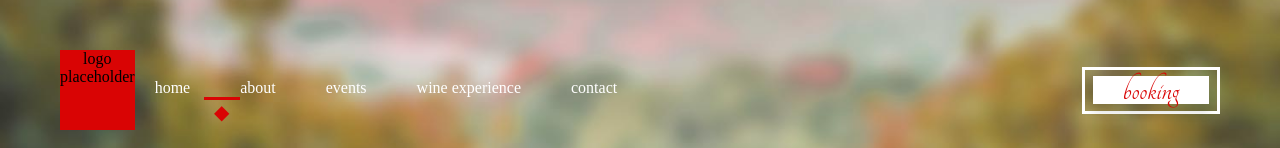
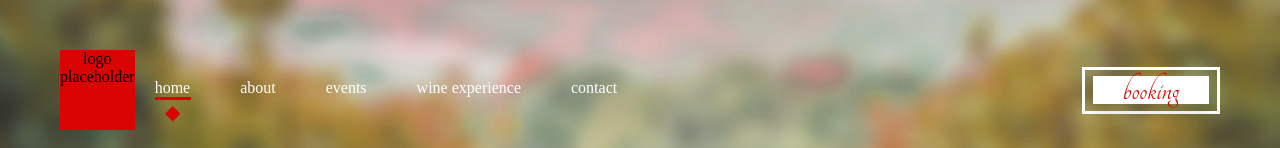
Before and after one commit to victoria-jones/dalmatia-vineyard, a React (Create React App) app: page / in a window 1280 px wide. Shown: the top 148 px of the page. Built offline with nearby package versions, Linux system fonts and the light colour scheme; a web font is replaced by a local one.

Commit message:
fixed the little bug in the website-navigation where the navigation link underline and diamond would not sit in the right position

```diff
--- a/src/components/website-navigation/website-navigation.component.jsx
+++ b/src/components/website-navigation/website-navigation.component.jsx
@@ -27,9 +27,8 @@ const WebsiteNavigation = ({ logoSize, navClass }) => {
             let leftOffset = document.querySelector(`a[href="${currentLocation}"]`).parentNode.offsetLeft;
             const parentOffset = document.querySelector(`a[href="${currentLocation}"]`).parentNode.parentNode.parentNode.offsetLeft;
 
-            //remove the size of the header logo from the offset and nav margin
-            leftOffset -= logoSize;
-            leftOffset -= parentOffset/5; //why its divide by five i don't really know but it worked :/
+            //remove the extra space from the parent element to get the correct offset
+            leftOffset -= parentOffset;
 
             setLinkUnderlineOffset(leftOffset);
             setLinkUnderlineWidth(linkWidth);
@@ -37,6 +36,9 @@ const WebsiteNavigation = ({ logoSize, navClass }) => {
             //set starting location of diamond
             setDiamondLocation(leftOffset);
             setDiamondWidth(linkWidth);
+
+            console.log(`parentOffset: ${parentOffset}`);
+            console.log(`link offset: ${leftOffset}`);
         }
 
     }, [currentLocation, logoSize]);
@@ -49,8 +51,7 @@ const WebsiteNavigation = ({ logoSize, navClass }) => {
         let mouseLocation = target.parentNode.offsetLeft;
         const locationElementWidth = target.parentNode.offsetWidth;
         const parentOffset = target.parentNode.parentNode.parentNode.offsetLeft;
-        mouseLocation -= logoSize;
-        mouseLocation -= parentOffset/5;
+        mouseLocation -= parentOffset;
         setDiamondLocation(mouseLocation);
         setDiamondWidth(locationElementWidth);
     };
```
Also changed, not shown: 1 other file (tests, documents, lock files or other folders).
